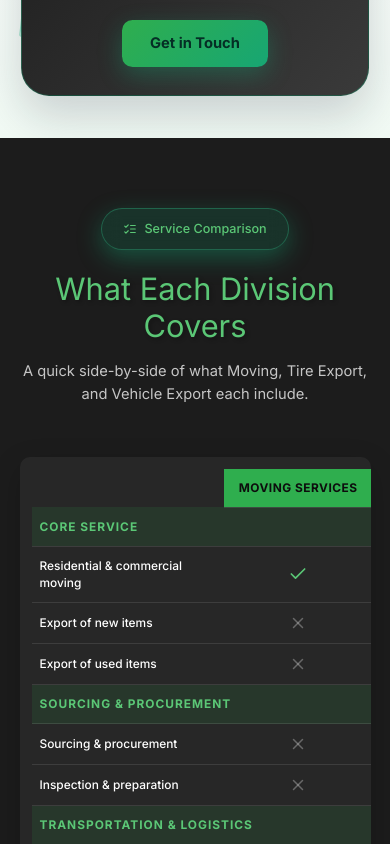
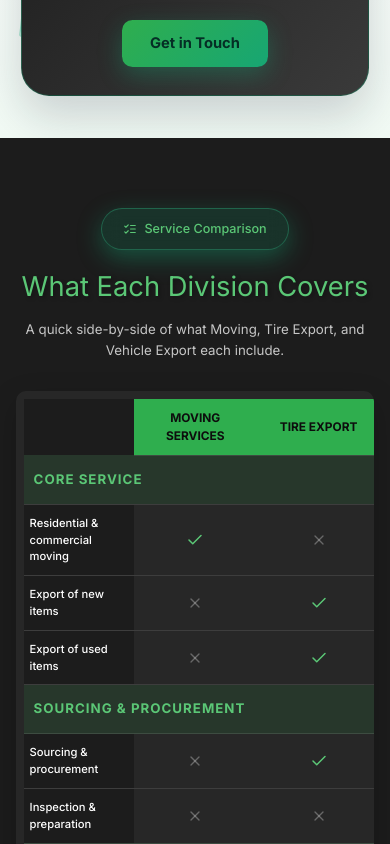
Before and after one commit to DjaniNanda/transportation-vitrine-website, a React (Vite) app: page / in a window 390 px wide. Shown: the part 2500-3344 px from the top of the page. Built offline with nearby package versions, Linux system fonts and the light colour scheme.

Commit message:
fixing some issues

```diff
--- a/src/components/Checklist.css
+++ b/src/components/Checklist.css
@@ -49,6 +49,8 @@
   max-width: 1200px;
   margin: 0 auto;
   overflow-x: auto; /* table scrolls sideways on small screens */
+  -webkit-overflow-scrolling: touch;
+  overscroll-behavior-x: contain;
   border-radius: 10px;
   box-shadow: 0 10px 30px rgba(0, 0, 0, 0.2);
   background-color: rgba(255, 255, 255, 0.05);
@@ -58,7 +60,7 @@
 /* Fixed layout = equal column widths, so every icon sits under its header */
 .checklist-table {
   width: 100%;
-  min-width: 640px;
+  min-width: 560px;
   table-layout: fixed;
   border-collapse: collapse;
   border-spacing: 0;
@@ -80,6 +82,16 @@
 .task-column {
   width: 30%;
   text-align: left;
+}
+
+/* Pinned first column. Background must be solid so other columns
+   don't show through while scrolling. */
+.task-column,
+.checklist-table th.task-name {
+  position: sticky;
+  left: 0;
+  z-index: 1;
+  background-color: var(--color-primary);
 }
 
 thead .task-column {
@@ -116,6 +128,7 @@ thead .task-column {
   text-align: left;
   font-weight: 500;
   color: white;
+  box-shadow: 2px 0 6px rgba(0, 0, 0, 0.25); /* shows the column is pinned */
 }
 
 /* Centre icons regardless of any global svg reset */
@@ -145,20 +158,66 @@ thead .task-column {
 
 @media (max-width: 768px) {
   .checklist-section {
-    padding: 70px 5%;
+    padding: 70px 4%;
   }
 
   .checklist-title {
-    font-size: 2.2rem;
+    font-size: clamp(1.6rem, 7vw, 2.2rem);
+  }
+
+  .checklist-subtitle {
+    font-size: 0.95rem;
+    margin-bottom: 30px;
   }
 
   .checklist-container {
-    padding: 12px;
+    padding: 8px;
   }
 
   .checklist-table th,
   .checklist-table td {
-    padding: 10px 8px;
+    padding: 10px 6px;
     font-size: 0.85rem;
   }
+
+  /* narrower pinned column; other columns share the rest */
+  .task-column,
+  .checklist-table th.task-name {
+    width: 130px;
+    min-width: 130px;
+    font-size: 0.8rem;
+  }
+
+  .service-column {
+    font-size: 0.7rem;
+    letter-spacing: 0;
+    padding: 10px 4px;
+  }
+
+  .category-row th {
+    font-size: 0.95rem;
+    padding: 14px 10px;
+  }
+
+  .checklist-check-icon {
+    width: 18px;
+    height: 18px;
+  }
+
+  .checklist-x-icon {
+    width: 16px;
+    height: 16px;
+  }
 }
+
+@media (max-width: 480px) {
+  .checklist-table {
+    min-width: 480px;
+  }
+
+  .task-column,
+  .checklist-table th.task-name {
+    width: 110px;
+    min-width: 110px;
+  }
+}
```
